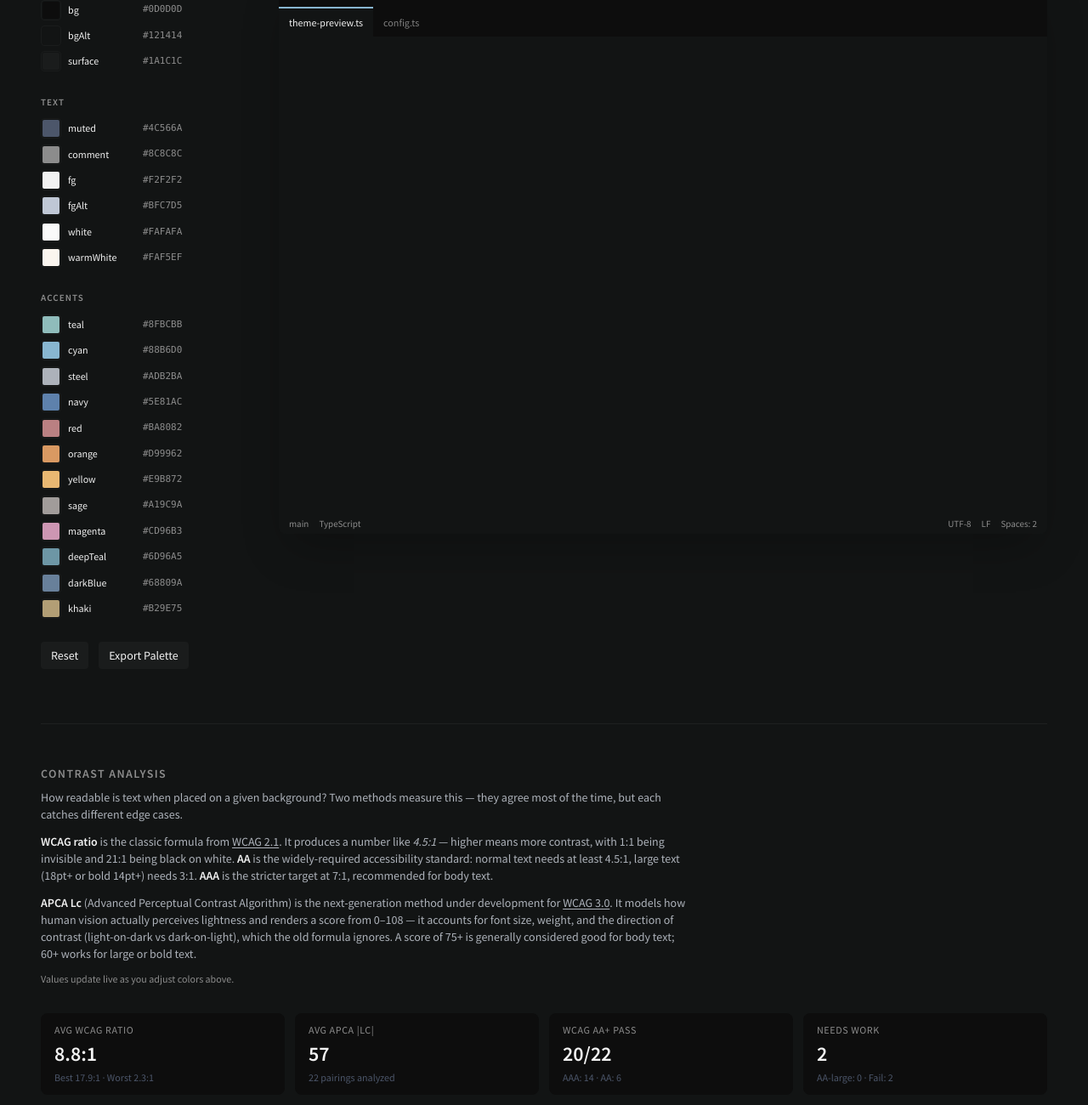
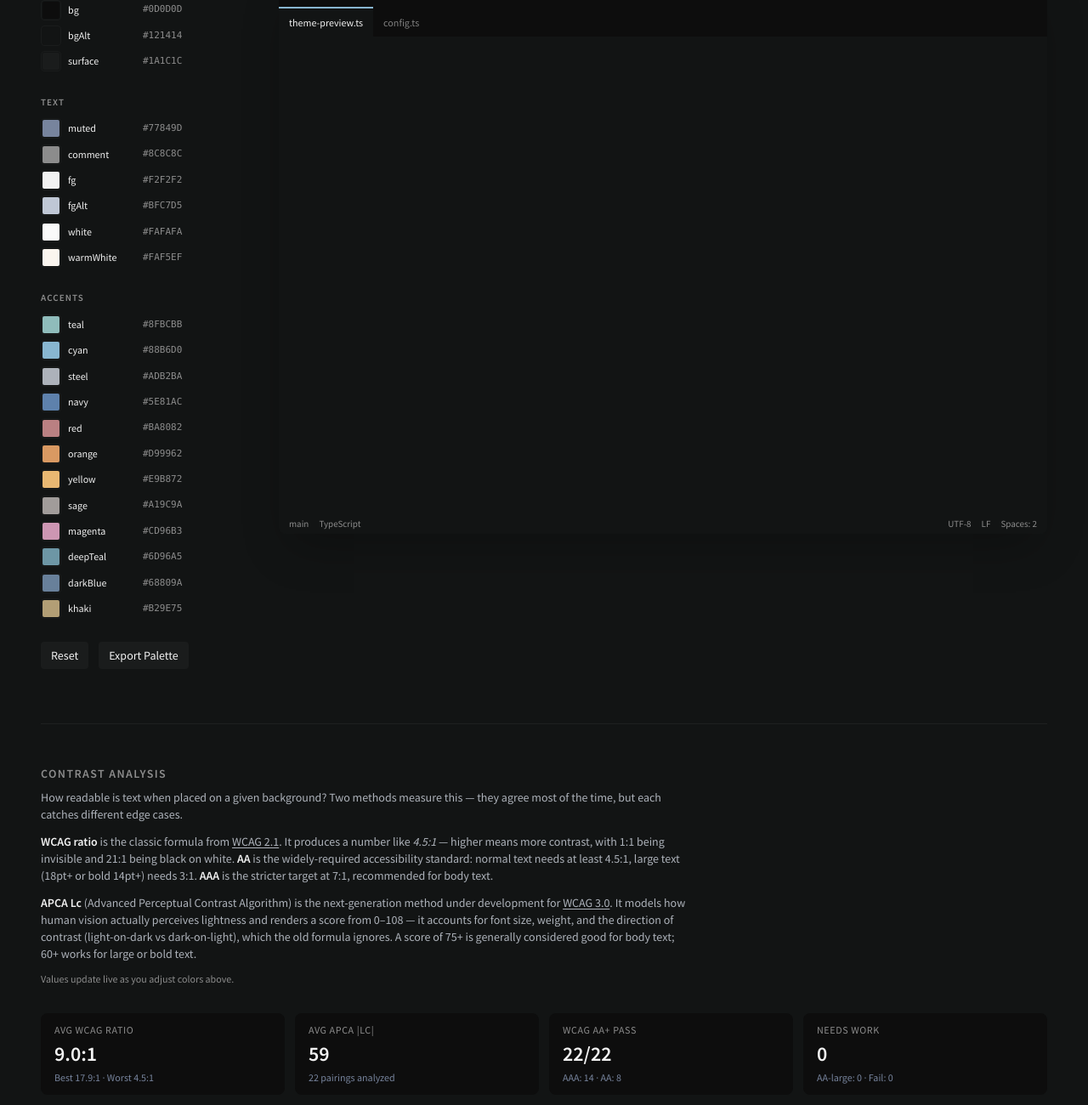
Before and after one commit to stilla-theme/stilla-site, a website built with Vite: page packages/site/index.html in a window 1280 px wide. Shown: the part 180-1480 px from the top of the page at 85% size. Built offline with nearby package versions, Linux system fonts and the light colour scheme; what monaco-editor would draw is missing.

Commit message:
fix contrast by raising muted token and regenerating themes

```diff
--- a/packages/colors/colors.txt
+++ b/packages/colors/colors.txt
@@ -8,10 +8,10 @@ base4 ADB2BA
 base5 CD96B3
 base6 88B6D0
 base7 FAFAFA
-base8 4C566A
+base8 77849D
 fg F2F2F2
 fg-alt BFC7D5
-grey 4C566A
+grey 77849D
 red BA8082
 orange D99962
 green A19C9A
--- a/packages/colors/src/palette.ts
+++ b/packages/colors/src/palette.ts
@@ -3,7 +3,7 @@ export const palette = {
   bg: "#0D0D0D",
   bgAlt: "#121414",
   surface: "#1A1C1C",
-  muted: "#4C566A",
+  muted: "#77849D",
   comment: "#8C8C8C",
   fg: "#F2F2F2",
   white: "#FAFAFA",
--- a/packages/site/src/colors.css
+++ b/packages/site/src/colors.css
@@ -5,7 +5,7 @@
   --color-stilla-bg: #0D0D0D;
   --color-stilla-bg-alt: #121414;
   --color-stilla-surface: #1A1C1C;
-  --color-stilla-muted: #4C566A;
+  --color-stilla-muted: #77849D;
   --color-stilla-comment: #8C8C8C;
   --color-stilla-fg: #F2F2F2;
   --color-stilla-white: #FAFAFA;
--- a/packages/site/src/style.css
+++ b/packages/site/src/style.css
@@ -10,7 +10,7 @@
   --chrome-bg: #0D0D0D;
   --chrome-bg-alt: #121414;
   --chrome-surface: #1A1C1C;
-  --chrome-muted: #4C566A;
+  --chrome-muted: #77849D;
   --chrome-comment: #8C8C8C;
   --chrome-fg: #F2F2F2;
   --chrome-cyan: #88B6D0;
```
Also changed, not shown: .memories/gotcha/contrast-harness-does-not-persist-palette.md (added), 2 other files.
